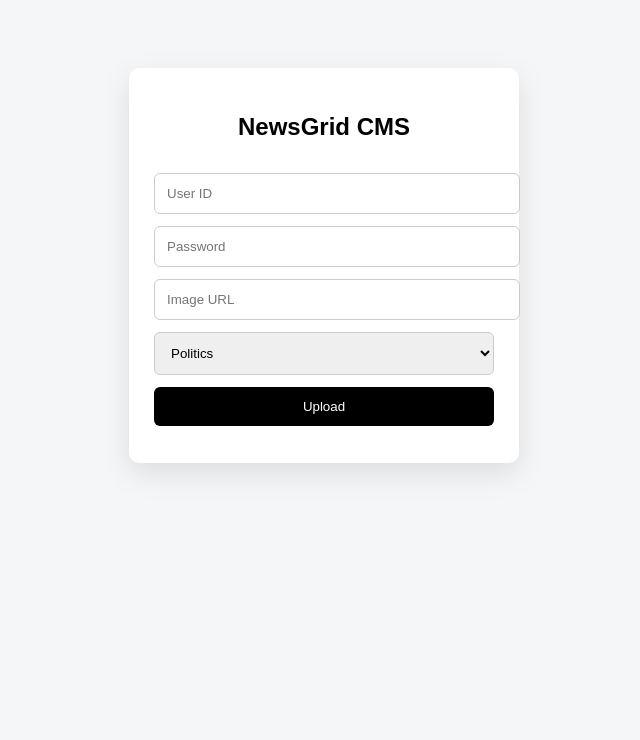
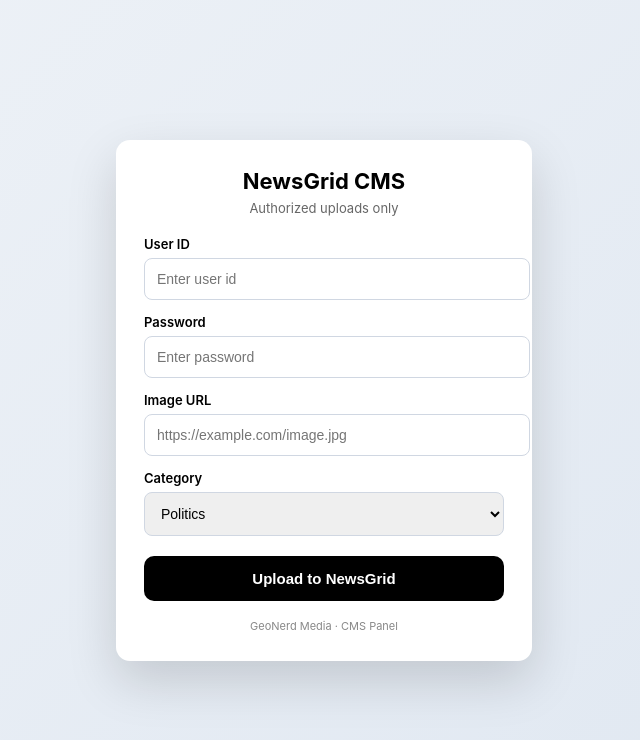
Before and after one commit to GeonerdTech/cms-uploader, a plain HTML site: page index.html in a window 1280 px wide. Shown: the whole page, without its empty margins (316-956 px from the left). Drawn offline with Linux system fonts and the light colour scheme.

Commit message:
Update index.html

```diff
--- a/index.html
+++ b/index.html
@@ -1,82 +1,153 @@
 <!DOCTYPE html>
-<html>
+<html lang="en">
 <head>
   <meta charset="UTF-8">
   <title>NewsGrid CMS</title>
+  <meta name="viewport" content="width=device-width, initial-scale=1.0">
+
   <style>
     body {
-      font-family: Arial, sans-serif;
-      background: #f4f6f8;
+      font-family: -apple-system, BlinkMacSystemFont, "Segoe UI", Roboto, Arial;
+      background: linear-gradient(135deg, #eef2f7, #dfe7f1);
+      min-height: 100vh;
       display: flex;
       justify-content: center;
-      padding-top: 60px;
+      align-items: center;
+      margin: 0;
     }
-    .card {
+
+    .cms-card {
       background: #fff;
-      padding: 25px;
-      width: 340px;
-      border-radius: 10px;
-      box-shadow: 0 10px 30px rgba(0,0,0,0.1);
+      width: 360px;
+      padding: 28px;
+      border-radius: 14px;
+      box-shadow: 0 20px 50px rgba(0,0,0,0.15);
+      animation: fadeIn 0.4s ease;
     }
-    h2 {
+
+    @keyframes fadeIn {
+      from { opacity: 0; transform: translateY(10px); }
+      to { opacity: 1; transform: translateY(0); }
+    }
+
+    .logo {
       text-align: center;
+      font-size: 22px;
+      font-weight: 700;
+      margin-bottom: 6px;
     }
-    input, select, button {
+
+    .sub {
+      text-align: center;
+      color: #666;
+      font-size: 13px;
+      margin-bottom: 20px;
+    }
+
+    label {
+      font-size: 13px;
+      font-weight: 600;
+      display: block;
+      margin-top: 14px;
+      margin-bottom: 6px;
+    }
+
+    input, select {
       width: 100%;
       padding: 12px;
-      margin-top: 12px;
-      border-radius: 6px;
-      border: 1px solid #ccc;
+      border-radius: 8px;
+      border: 1px solid #d0d7e2;
+      font-size: 14px;
+      outline: none;
     }
+
+    input:focus, select:focus {
+      border-color: #000;
+    }
+
     button {
+      width: 100%;
+      margin-top: 20px;
+      padding: 14px;
       background: #000;
       color: #fff;
       border: none;
+      border-radius: 10px;
+      font-size: 15px;
+      font-weight: 600;
       cursor: pointer;
     }
+
+    button:hover {
+      opacity: 0.9;
+    }
+
     #status {
       text-align: center;
-      margin-top: 12px;
-      font-weight: bold;
+      margin-top: 14px;
+      font-size: 14px;
+    }
+
+    .footer {
+      text-align: center;
+      font-size: 11px;
+      color: #888;
+      margin-top: 18px;
     }
   </style>
 </head>
+
 <body>
 
-<div class="card">
-  <h2>NewsGrid CMS</h2>
+  <div class="cms-card">
+    <div class="logo">NewsGrid CMS</div>
+    <div class="sub">Authorized uploads only</div>
 
     <form
       action="https://script.google.com/macros/s/AKfycbzqZWTreXYSvUAi71Lnbnpn1yfD7qDPM6Nb0i1nRkUycYNILe8ZQXF0wiFcQ1QRit1rEg/exec"
       method="POST"
       target="hiddenFrame"
-    onsubmit="showStatus()"
+      onsubmit="onSubmitForm()"
     >
-    <input name="userId" placeholder="User ID" required>
-    <input name="password" type="password" placeholder="Password" required>
-    <input name="imageUrl" placeholder="Image URL" required>
+      <label>User ID</label>
+      <input name="userId" placeholder="Enter user id" required>
 
+      <label>Password</label>
+      <input type="password" name="password" placeholder="Enter password" required>
+
+      <label>Image URL</label>
+      <input name="imageUrl" placeholder="https://example.com/image.jpg" required>
+
+      <label>Category</label>
       <select name="category">
         <option value="Politics">Politics</option>
-      <option value="Business">Business</option>
-      <option value="World">World</option>
-      <option value="Opinion">Opinion</option>
+        <option value="Sports">Sports</option>
+        <option value="Technology">Technology</option>
+        <option value="Africa">Africa</option>
+        <option value="Misc">Misc</option>
       </select>
 
-    <button type="submit">Upload</button>
+      <button type="submit">Upload to NewsGrid</button>
     </form>
 
     <div id="status"></div>
 
     <iframe name="hiddenFrame" style="display:none;"></iframe>
+
+    <div class="footer">
+      GeoNerd Media · CMS Panel
+    </div>
   </div>
 
   <script>
-  function showStatus() {
-    document.getElementById("status").innerText = "Uploading...";
+    function onSubmitForm() {
+      const status = document.getElementById("status");
+      status.style.color = "#333";
+      status.innerText = "Uploading...";
+
       setTimeout(() => {
-      document.getElementById("status").innerText =
-        "✅ Upload attempted. Check sheet.";
+        status.style.color = "green";
+        status.innerText = "✅ Upload attempted. Check sheet.";
       }, 2000);
     }
   </script>
```
Lines whose indentation alone changed are shown as unchanged.
